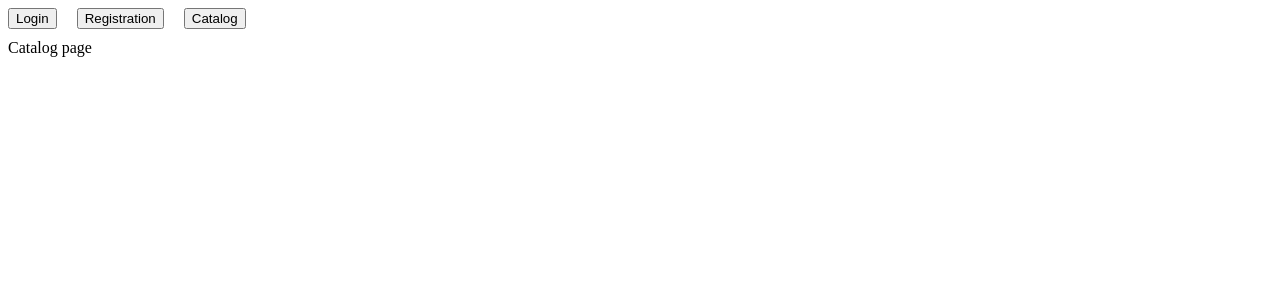
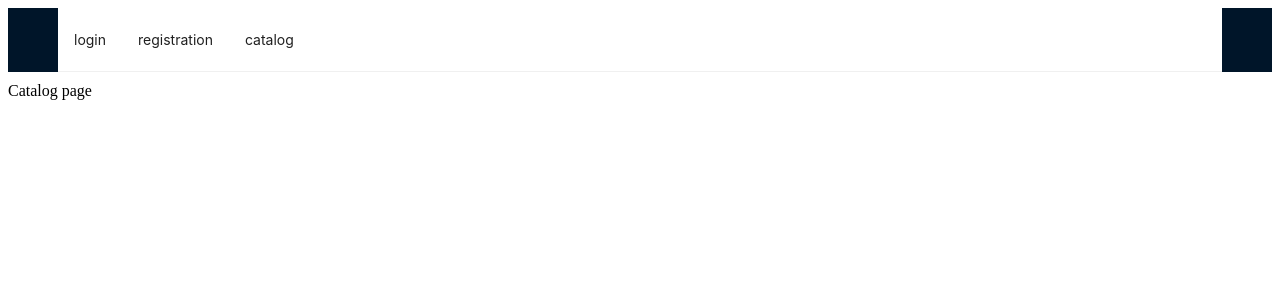
Before and after one commit to dmalashev/eCommerce-Application, a React (Vite) app in the folder eCommerce-Application/: page / in a window 1280 px wide. Shown: the top 300 px of the page. Built offline with nearby package versions, Linux system fonts and the light colour scheme.

Commit message:
feat: replace default header with header component from ant design

```diff
--- a/eCommerce-Application/src/components/header/Header.tsx
+++ b/eCommerce-Application/src/components/header/Header.tsx
@@ -1,31 +1,46 @@
 import { useNavigate } from 'react-router';
 import { PageRoutes } from '../../utils/page-routes';
+import { Layout, Menu } from 'antd';
 
-export default function Header() {
+const { Header } = Layout;
+
+export default function HeaderView() {
   const navigate = useNavigate();
+
+  const navItems: {
+    key: number;
+    label: string;
+  }[] = ['login', 'registration', 'catalog'].map((item, index) => ({
+    key: index,
+    label: item,
+  }));
+
   return (
-    <header style={{ display: 'flex', gap: '20px' }}>
-      <button
-        onClick={() => {
-          navigate(PageRoutes.LOGIN);
-        }}
-      >
-        Login
-      </button>
-      <button
-        onClick={() => {
-          navigate(PageRoutes.REGISTRATION);
-        }}
-      >
-        Registration
-      </button>
-      <button
-        onClick={() => {
-          navigate(PageRoutes.CATALOG);
-        }}
-      >
-        Catalog
-      </button>
-    </header>
+    // <header style={{ display: 'flex', gap: '20px' }}>
+    //   <button
+    //     onClick={() => {
+    //       navigate(PageRoutes.LOGIN);
+    //     }}
+    //   >
+    //     Login
+    //   </button>
+    //   <button
+    //     onClick={() => {
+    //       navigate(PageRoutes.REGISTRATION);
+    //     }}
+    //   >
+    //     Registration
+    //   </button>
+    //   <button
+    //     onClick={() => {
+    //       navigate(PageRoutes.CATALOG);
+    //     }}
+    //   >
+    //     Catalog
+    //   </button>
+    // </header>
+    <Header>
+      <Menu items={navItems} mode="horizontal"></Menu>
+    </Header>
   );
 }
```
